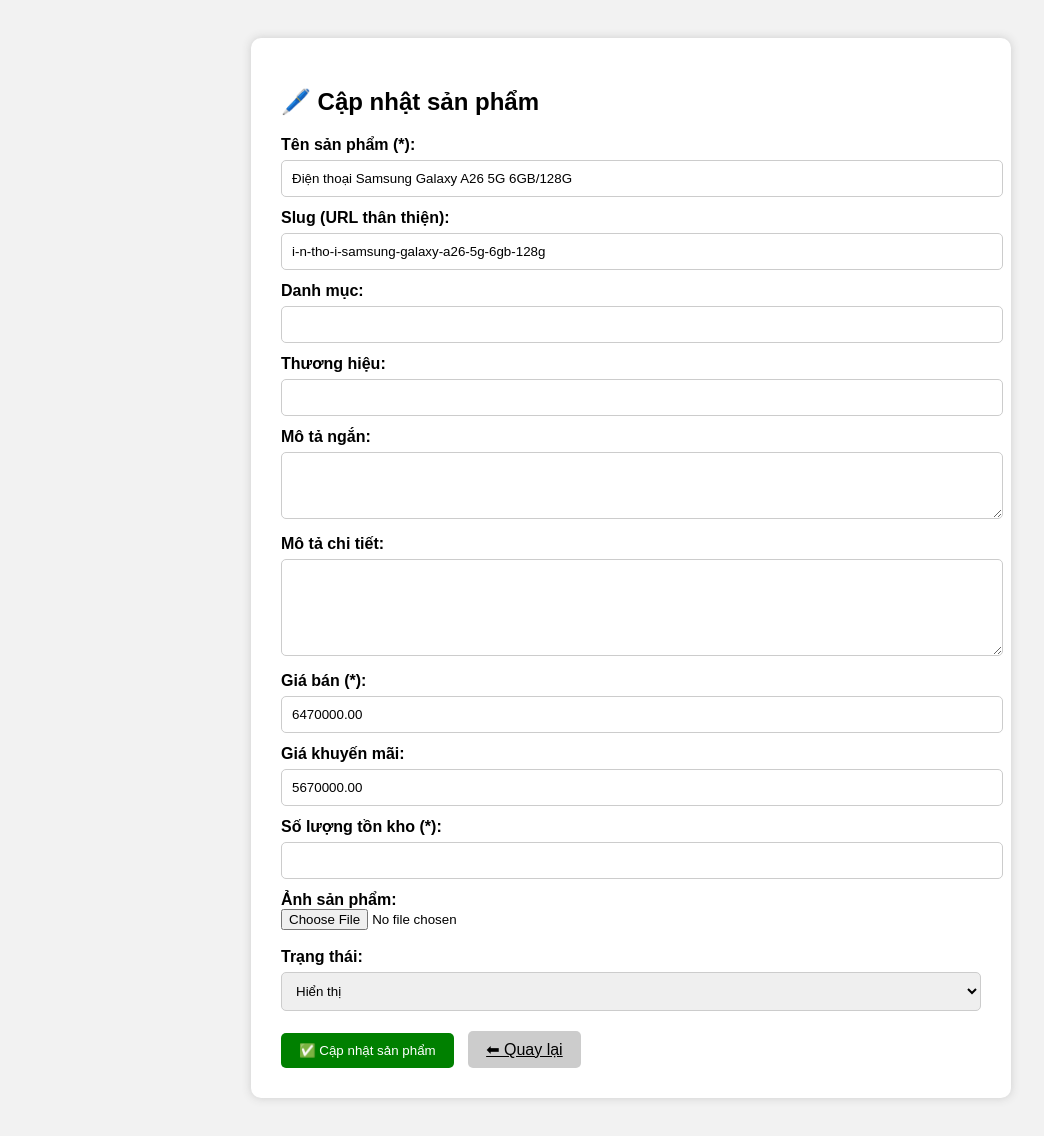
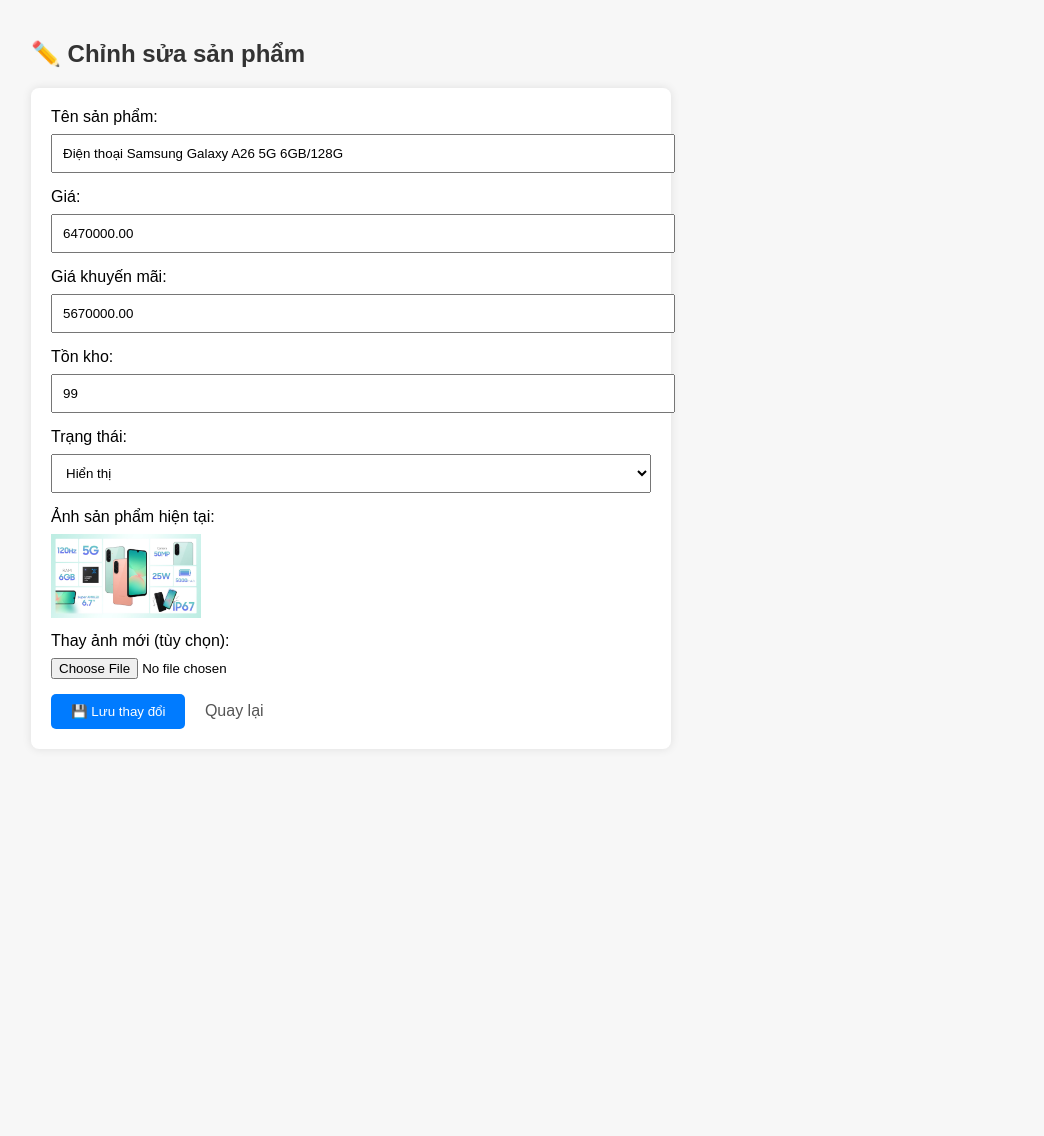
Before and after one commit to VungNguyenYT/jira-webdt, a PHP site: page /admin/edit_product.php?id=9 in a window 1280 px wide. Shown: the whole page, without its empty margins (9-1053 px from the left). After the commit the page ends 729 px from the top, so only its background shows below. Run offline with PHP 8.4, Linux system fonts and the light colour scheme; a user stored in the database is signed in; data comes from the database, SQL or seed files in the repository; data that the repository does not hold is empty.

Commit message:
update tính năng sản phẩm

```diff
--- a/admin/edit_product.php
+++ b/admin/edit_product.php
@@ -1,60 +1,54 @@
 <?php
 session_start();
-include '../includes/db.php';
+require_once '../includes/db.php';
 
-if (!isset($_SESSION['admin_logged_in'])) {
-    header("Location: login.php");
+// Kiểm tra đăng nhập và quyền admin
+if (!isset($_SESSION['user_id']) || $_SESSION['role'] !== 'admin') {
+    header("Location: /jira-webdt/login.php");
     exit();
 }
 
-// Lấy ID sản phẩm cần sửa
-if (!isset($_GET['id'])) {
-    header("Location: manage_products.php");
-    exit();
+// Kiểm tra ID sản phẩm
+if (!isset($_GET['id']) || !is_numeric($_GET['id'])) {
+    die('ID sản phẩm không hợp lệ.');
 }
 
 $product_id = intval($_GET['id']);
+$product_sql = "SELECT * FROM products WHERE id = $product_id";
+$product_result = $conn->query($product_sql);
 
-// Lấy thông tin sản phẩm
-$stmt = $conn->prepare("SELECT * FROM products WHERE id = ?");
-$stmt->bind_param("i", $product_id);
-$stmt->execute();
-$result = $stmt->get_result();
-$product = $result->fetch_assoc();
-
-if (!$product) {
-    echo "Sản phẩm không tồn tại!";
-    exit();
+if ($product_result->num_rows !== 1) {
+    die('Không tìm thấy sản phẩm.');
 }
 
-// Xử lý cập nhật khi submit
+$product = $product_result->fetch_assoc();
+
+// Xử lý cập nhật sản phẩm
 if ($_SERVER['REQUEST_METHOD'] === 'POST') {
     $name = $_POST['name'];
-    $slug = $_POST['slug'] ?: strtolower(trim(preg_replace('/[^a-z0-9]+/i', '-', $name), '-'));
-    $category = $_POST['category'];
-    $brand = $_POST['brand'];
-    $short_desc = $_POST['short_desc'];
-    $full_desc = $_POST['full_desc'];
     $price = floatval($_POST['price']);
     $sale_price = $_POST['sale_price'] !== '' ? floatval($_POST['sale_price']) : null;
-    $stock = intval($_POST['stock']);
-    $status = intval($_POST['status']);
+    $stock_quantity = intval($_POST['stock_quantity']);
+    $status = $_POST['status'];
+    $image_url = $product['image_url'];
 
-    // Upload ảnh nếu có
-    if (!empty($_FILES['image']['name'])) {
-        $image_name = time() . '_' . basename($_FILES['image']['name']);
-        $target = "../uploads/" . $image_name;
-        move_uploaded_file($_FILES['image']['tmp_name'], $target);
-        $image_path = "uploads/" . $image_name;
+    // Xử lý ảnh mới (nếu có)
+    if (isset($_FILES['image']) && $_FILES['image']['error'] === UPLOAD_ERR_OK) {
+        $upload_dir = '../uploads/';
+        $filename = uniqid() . '-' . basename($_FILES['image']['name']);
+        $target_file = $upload_dir . $filename;
 
-        $stmt = $conn->prepare("UPDATE products SET name=?, slug=?, category=?, brand=?, short_desc=?, full_desc=?, price=?, sale_price=?, stock=?, image=?, status=? WHERE id=?");
-        $stmt->bind_param("ssssssddisii", $name, $slug, $category, $brand, $short_desc, $full_desc, $price, $sale_price, $stock, $image_path, $status, $product_id);
-    } else {
-        $stmt = $conn->prepare("UPDATE products SET name=?, slug=?, category=?, brand=?, short_desc=?, full_desc=?, price=?, sale_price=?, stock=?, status=? WHERE id=?");
-        $stmt->bind_param("ssssssddiisi", $name, $slug, $category, $brand, $short_desc, $full_desc, $price, $sale_price, $stock, $status, $product_id);
+        if (move_uploaded_file($_FILES['image']['tmp_name'], $target_file)) {
+            $image_url = 'uploads/' . $filename;
+        }
     }
 
+    // Cập nhật vào CSDL
+    $stmt = $conn->prepare("UPDATE products SET name=?, price=?, sale_price=?, stock_quantity=?, status=?, image_url=?, updated_at=NOW() WHERE id=?");
+    $stmt->bind_param("sddissi", $name, $price, $sale_price, $stock_quantity, $status, $image_url, $product_id);
     $stmt->execute();
+
+    $_SESSION['message'] = ['type' => 'success', 'text' => 'Cập nhật sản phẩm thành công!'];
     header("Location: manage_products.php");
     exit();
 }
@@ -62,99 +56,55 @@
 
 <!DOCTYPE html>
 <html lang="vi">
+
 <head>
     <meta charset="UTF-8">
-    <title>📝 Cập nhật sản phẩm</title>
-    <style>
-        body {
-            font-family: Arial;
-            background: #f2f2f2;
-            padding: 30px;
-        }
-        .container {
-            max-width: 700px;
-            margin: auto;
-            background: white;
-            padding: 30px;
-            border-radius: 10px;
-            box-shadow: 0px 0px 10px #ccc;
-        }
-        input[type=text], input[type=number], textarea, select {
-            width: 100%;
-            padding: 10px;
-            margin: 6px 0 12px;
-            border: 1px solid #ccc;
-            border-radius: 5px;
-        }
-        label {
-            font-weight: bold;
-        }
-        .btn {
-            padding: 10px 18px;
-            border: none;
-            border-radius: 5px;
-            cursor: pointer;
-            margin-top: 10px;
-        }
-        .btn-update {
-            background: green;
-            color: white;
-        }
-        .btn-back {
-            background: #ccc;
-            color: black;
-            margin-left: 10px;
-        }
-    </style>
+    <title>Chỉnh sửa sản phẩm</title>
 </head>
-<body>
-<div class="container">
-    <h2>🖊️ Cập nhật sản phẩm</h2>
 
-    <form method="post" enctype="multipart/form-data">
-        <label>Tên sản phẩm (*):</label>
-        <input type="text" name="name" value="<?= htmlspecialchars($product['name']) ?>" required>
+<body style="font-family: Arial, sans-serif; margin: 40px; background-color: #f7f7f7;">
+    <h2 style="color: #333;">✏️ Chỉnh sửa sản phẩm</h2>
 
-        <label>Slug (URL thân thiện):</label>
-        <input type="text" name="slug" value="<?= htmlspecialchars($product['slug']) ?>">
+    <form method="POST" enctype="multipart/form-data"
+        style="background: white; padding: 20px; max-width: 600px; border-radius: 8px; box-shadow: 0 0 10px rgba(0,0,0,0.1);">
+        <label style="display: block; margin-bottom: 8px;">Tên sản phẩm:</label>
+        <input type="text" name="name" value="<?php echo htmlspecialchars($product['name']); ?>" required
+            style="width: 100%; padding: 10px; margin-bottom: 15px;">
 
-        <label>Danh mục:</label>
-        <input type="text" name="category" value="<?= htmlspecialchars($product['category']) ?>">
+        <label style="display: block; margin-bottom: 8px;">Giá:</label>
+        <input type="number" step="0.01" name="price" value="<?php echo $product['price']; ?>" required
+            style="width: 100%; padding: 10px; margin-bottom: 15px;">
 
-        <label>Thương hiệu:</label>
-        <input type="text" name="brand" value="<?= htmlspecialchars($product['brand']) ?>">
+        <label style="display: block; margin-bottom: 8px;">Giá khuyến mãi:</label>
+        <input type="number" step="0.01" name="sale_price" value="<?php echo $product['sale_price']; ?>"
+            style="width: 100%; padding: 10px; margin-bottom: 15px;">
 
-        <label>Mô tả ngắn:</label>
-        <textarea name="short_desc" rows="3"><?= isset($product['short_desc']) ? htmlspecialchars($product['short_desc']) : '' ?></textarea>
+        <label style="display: block; margin-bottom: 8px;">Tồn kho:</label>
+        <input type="number" name="stock_quantity" value="<?php echo $product['stock_quantity']; ?>" required
+            style="width: 100%; padding: 10px; margin-bottom: 15px;">
 
-        <label>Mô tả chi tiết:</label>
-        <textarea name="full_desc" rows="5"><?= isset($product['full_desc']) ? htmlspecialchars($product['full_desc']) : '' ?></textarea>
-
-        <label>Giá bán (*):</label>
-        <input type="number" name="price" step="0.01" value="<?= htmlspecialchars($product['price']) ?>" required>
-
-        <label>Giá khuyến mãi:</label>
-        <input type="number" name="sale_price" step="0.01" value="<?= htmlspecialchars($product['sale_price']) ?>">
-
-        <label>Số lượng tồn kho (*):</label>
-        <input type="number" name="stock" value="<?= htmlspecialchars($product['stock']) ?>" required>
-
-        <label>Ảnh sản phẩm:</label><br>
-        <?php if (!empty($product['image'])): ?>
-            <img src="../<?= $product['image'] ?>" alt="Ảnh sản phẩm" style="height:100px; margin:10px 0;"><br>
-        <?php endif; ?>
-        <input type="file" name="image"><br><br>
-
-        <label>Trạng thái:</label>
-        <select name="status">
-            <option value="1" <?= $product['status'] == 1 ? 'selected' : '' ?>>Hiển thị</option>
-            <option value="0" <?= $product['status'] == 0 ? 'selected' : '' ?>>Ẩn</option>
+        <label style="display: block; margin-bottom: 8px;">Trạng thái:</label>
+        <select name="status" style="width: 100%; padding: 10px; margin-bottom: 15px;">
+            <option value="active" <?php echo $product['status'] === 'active' ? 'selected' : ''; ?>>Hiển thị</option>
+            <option value="inactive" <?php echo $product['status'] === 'inactive' ? 'selected' : ''; ?>>Ẩn</option>
         </select>
 
-        <br>
-        <button type="submit" class="btn btn-update">✅ Cập nhật sản phẩm</button>
-        <a href="manage_products.php" class="btn btn-back">⬅ Quay lại</a>
+        <label style="display: block; margin-bottom: 8px;">Ảnh sản phẩm hiện tại:</label>
+        <?php if ($product['image_url']): ?>
+            <img src="../<?php echo $product['image_url']; ?>" alt="Ảnh sản phẩm"
+                style="max-width: 150px; margin-bottom: 10px;"><br>
+        <?php else: ?>
+            <p style="color: gray;">Chưa có ảnh.</p>
+        <?php endif; ?>
+
+        <label style="display: block; margin-bottom: 8px;">Thay ảnh mới (tùy chọn):</label>
+        <input type="file" name="image" accept="image/*" style="margin-bottom: 15px;"><br>
+
+        <button type="submit"
+            style="background-color: #007bff; color: white; padding: 10px 20px; border: none; border-radius: 5px;">💾
+            Lưu thay đổi</button>
+        <a href="manage_products.php" style="margin-left: 15px; text-decoration: none; color: #555;">Quay lại</a>
     </form>
-</div>
 </body>
+
 </html>
```
Also changed, not shown: admin/delete_product.php (added, +41 -0 lines), admin/manage_products.php (+47 -54 lines), uploads/68832257dbf49-iphone-15-pro-max-blue-thumbnew-600x600.jpg (added).
